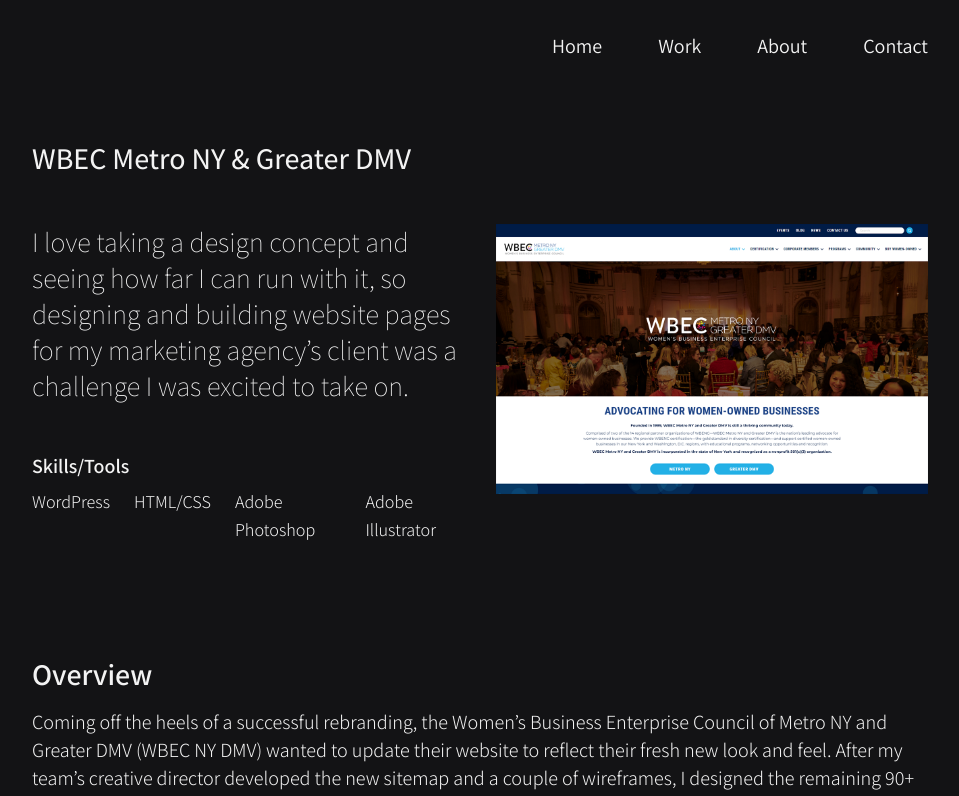
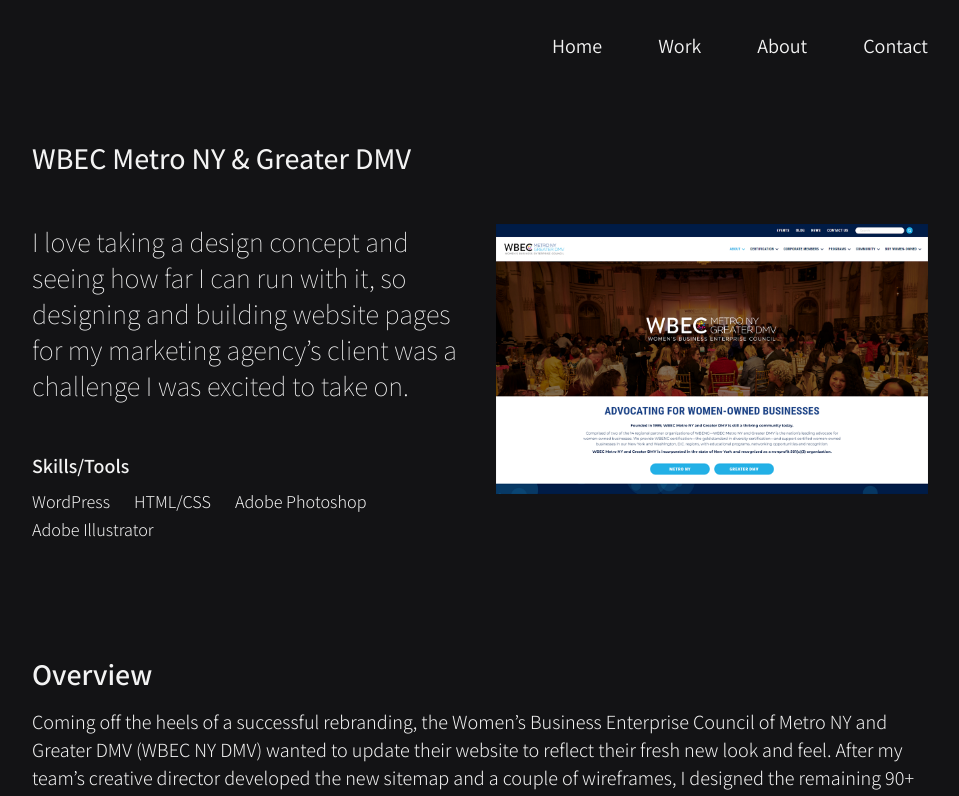
Before and after one commit to aescaba/portfolio, a Next.js app: page /work/wbecnydmv in a window 1280 px wide. Shown: the top 796 px of the page, without its empty margins (160-1119 px from the left). Built offline with nearby package versions, Linux system fonts and the light colour scheme.

Commit message:
change space -> gap for tools mapping

```diff
--- a/components/work/summary.js
+++ b/components/work/summary.js
@@ -20,7 +20,7 @@ export default function Summary({ summary, toolsList, imgInfo }) {
                 <p class="text-[1.75rem] leading-9 font-thin">{summary}</p>
 
                 <h3 class="text-xl mt-10 py-2 font-semibold">Skills/Tools</h3>
-                <div class="flex space-x-6 text-lg">
+                <div class="flex flex-wrap gap-x-6 text-lg">
                     {tools.map((tool) => {
                         return (
                             <p key={tool}>{tool}</p>
```
